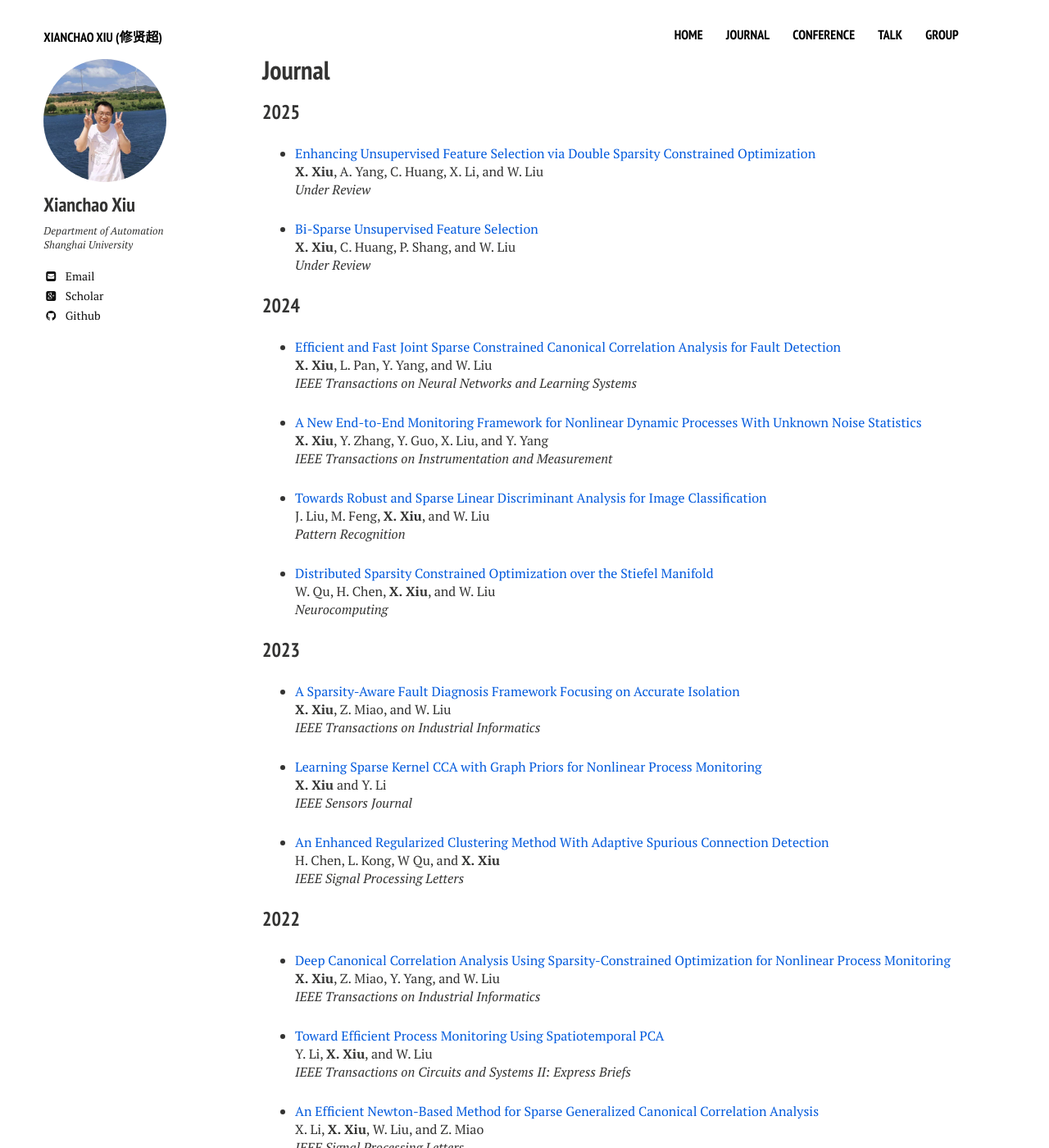
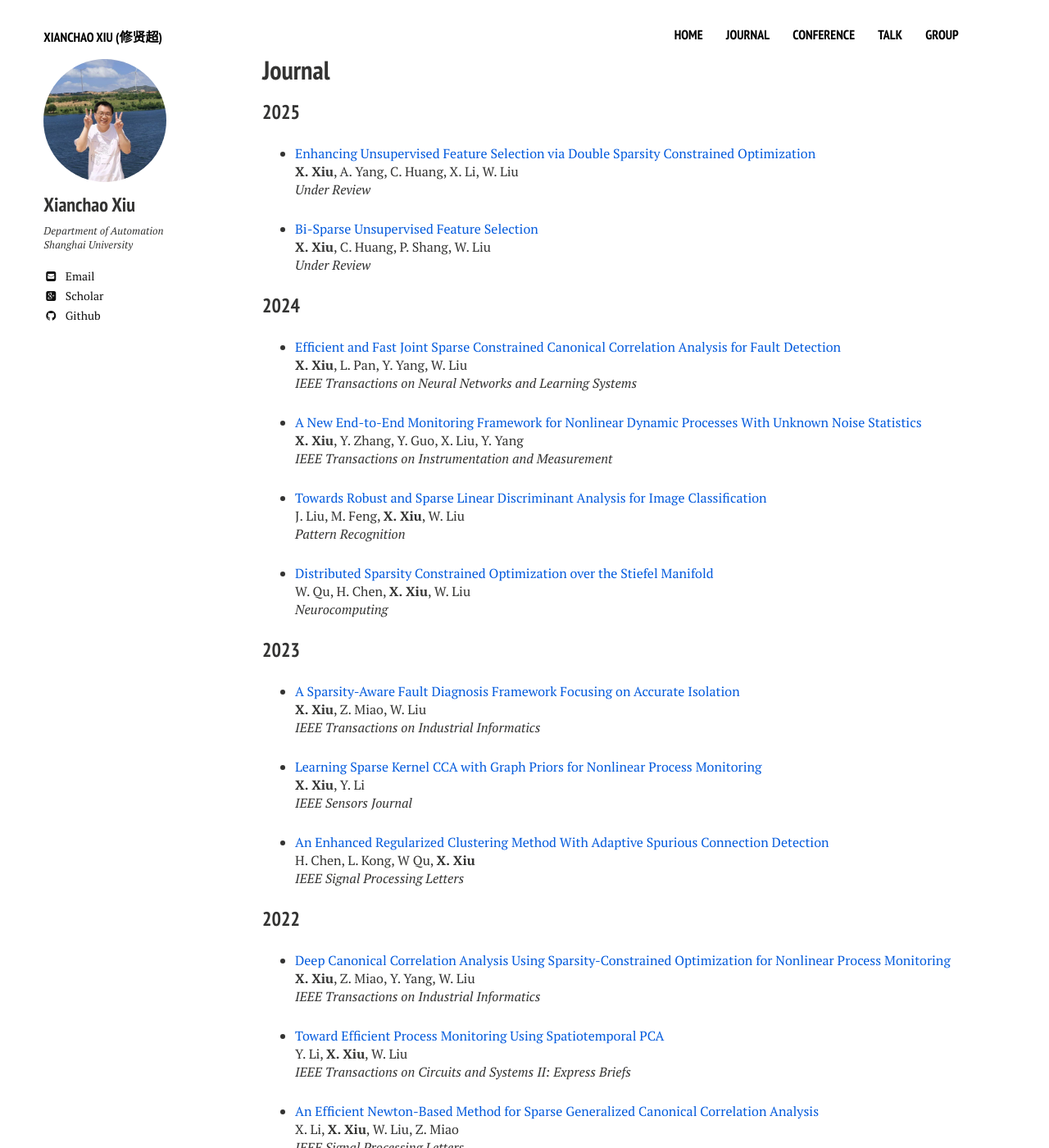
Before and after one commit to xianchaoxiu/xianchaoxiu.github.io, a Jekyll site: the page built from journal/index.md, in a window 1280 px wide and 1400 px high. Shown: the whole window at 82% size. Built offline with Jekyll 4.4.1, drawn with Linux system fonts in a browser that asks for light colours; nearby versions of some CDN libraries; some of the changed text lies outside the part shown.

Commit message:
Update index.md

```diff
--- a/journal/index.md
+++ b/journal/index.md
@@ -11,16 +11,14 @@ share: false
 
 ### 2025
 
-
 * <a href="http://arxiv.org/abs/2501.00726" class="textlink" target="_blank">Enhancing Unsupervised Feature Selection via Double Sparsity Constrained Optimization</a><br>
-<b>X. Xiu</b>, A. Yang, C. Huang, X. Li, and W. Liu<br>
+<b>X. Xiu</b>, A. Yang, C. Huang, X. Li, W. Liu<br>
 <i>Under Review</i><br>
 
 
 * <a href="https://arxiv.org/abs/2412.16819" class="textlink" target="_blank">Bi-Sparse Unsupervised Feature Selection </a><br>
-<b>X. Xiu</b>, C. Huang, P. Shang, and W. Liu<br>
+<b>X. Xiu</b>, C. Huang, P. Shang, W. Liu<br>
 <i>Under Review</i><br>
-
 
 
 
@@ -28,22 +26,22 @@ share: false
 ### 2024
 
 * <a href="https://ieeexplore.ieee.org/document/9887978" class="textlink" target="_blank">Efficient and Fast Joint Sparse Constrained Canonical Correlation Analysis for Fault Detection</a><br>
-<b>X. Xiu</b>, L. Pan, Y. Yang, and W. Liu<br>
+<b>X. Xiu</b>, L. Pan, Y. Yang, W. Liu<br>
 <i>IEEE Transactions on Neural Networks and Learning Systems</i><br>
 
 
 * <a href="https://ieeexplore.ieee.org/abstract/document/10464356" class="textlink" target="_blank">A New End-to-End Monitoring Framework for Nonlinear Dynamic Processes With Unknown Noise Statistics</a><br>
-<b>X. Xiu</b>, Y. Zhang, Y. Guo, X. Liu, and Y. Yang<br>
+<b>X. Xiu</b>, Y. Zhang, Y. Guo, X. Liu, Y. Yang<br>
 <i>IEEE Transactions on Instrumentation and Measurement</i><br>
 
 
 * <a href="https://www.sciencedirect.com/science/article/abs/pii/S0031320324002632" class="textlink" target="_blank">Towards Robust and Sparse Linear Discriminant Analysis for Image Classification</a><br>
-J. Liu, M. Feng, <b>X. Xiu</b>, and W. Liu<br>
+J. Liu, M. Feng, <b>X. Xiu</b>, W. Liu<br>
 <i>Pattern Recognition</i><br>
 
 
 * <a href="https://www.sciencedirect.com/science/article/abs/pii/S0925231224010385" class="textlink" target="_blank">Distributed Sparsity Constrained Optimization over the Stiefel Manifold</a><br>
-W. Qu, H. Chen, <b>X. Xiu</b>, and W. Liu<br>
+W. Qu, H. Chen, <b>X. Xiu</b>, W. Liu<br>
 <i>Neurocomputing</i><br>
 
 
@@ -52,17 +50,17 @@ W. Qu, H. Chen, <b>X. Xiu</b>, and W. Liu<br>
 ### 2023
 
 * <a href="https://ieeexplore.ieee.org/abstract/document/9788040" class="textlink" target="_blank">A Sparsity-Aware Fault Diagnosis Framework Focusing on Accurate Isolation</a><br>
-<b>X. Xiu</b>, Z. Miao, and W. Liu<br>
+<b>X. Xiu</b>, Z. Miao, W. Liu<br>
 <i>IEEE Transactions on Industrial Informatics</i><br>
 
 
 * <a href="https://ieeexplore.ieee.org/abstract/document/10050438" class="textlink" target="_blank">Learning Sparse Kernel CCA with Graph Priors for Nonlinear Process Monitoring</a><br>
-<b>X. Xiu</b> and Y. Li<br>
+<b>X. Xiu</b>, Y. Li<br>
 <i>IEEE Sensors Journal</i><br>
 
 
 * <a href="https://ieeexplore.ieee.org/abstract/document/10252040" class="textlink" target="_blank">An Enhanced Regularized Clustering Method With Adaptive Spurious Connection Detection</a><br>
-H. Chen, L. Kong, W Qu, and <b>X. Xiu</b><br>
+H. Chen, L. Kong, W Qu, <b>X. Xiu</b><br>
 <i>IEEE Signal Processing Letters</i><br>
 
 
@@ -71,17 +69,17 @@ H. Chen, L. Kong, W Qu, and <b>X. Xiu</b><br>
 ### 2022
 
 * <a href="https://ieeexplore.ieee.org/document/9583864" class="textlink" target="_blank">Deep Canonical Correlation Analysis Using Sparsity-Constrained Optimization for Nonlinear Process Monitoring</a><br>
-<b>X. Xiu</b>, Z. Miao, Y. Yang, and W. Liu<br>
+<b>X. Xiu</b>, Z. Miao, Y. Yang, W. Liu<br>
 <i>IEEE Transactions on Industrial Informatics</i><br>
 
 
 * <a href="https://ieeexplore.ieee.org/abstract/document/9765518" class="textlink" target="_blank">Toward Efficient Process Monitoring Using Spatiotemporal PCA</a><br>
-Y. Li, <b>X. Xiu</b>, and W. Liu<br>
+Y. Li, <b>X. Xiu</b>, W. Liu<br>
 <i>IEEE Transactions on Circuits and Systems II: Express Briefs</i><br>
 
 
 * <a href="https://ieeexplore.ieee.org/abstract/document/9619966" class="textlink" target="_blank">An Efficient Newton-Based Method for Sparse Generalized Canonical Correlation Analysis</a><br>
-X. Li, <b>X. Xiu</b>, W. Liu, and Z. Miao<br>
+X. Li, <b>X. Xiu</b>, W. Liu, Z. Miao<br>
 <i>IEEE Signal Processing Letters</i><br>
 
 
@@ -89,11 +87,11 @@ X. Li, <b>X. Xiu</b>, W. Liu, and Z. Miao<br>
 ### 2021
 
 * <a href="https://ieeexplore.ieee.org/abstract/document/9381237" class="textlink" target="_blank">Fault Detection Using Structured Joint Sparse Nonnegative Matrix Factorization</a> <br>
-<b>X. Xiu</b>, Y. Yang, L. Kong, and W. Liu <br>
+<b>X. Xiu</b>, Y. Yang, L. Kong, W. Liu <br>
 <i>IEEE Transactions on Instrumentation and Measurement</i><br>
 
 * <a href="https://ieeexplore.ieee.org/abstract/document/9068308/" class="textlink" target="_blank">Data-Driven Process Monitoring Using Structured Joint Sparse Canonical Correlation Analysis</a><br>
-<b>X. Xiu</b>, Y. Yang, L. Kong, and W. Liu<br>
+<b>X. Xiu</b>, Y. Yang, L. Kong, W. Liu<br>
 <i>IEEE Transactions on Circuits and Systems II: Express Briefs</i><br>
 
 
@@ -101,19 +99,19 @@ X. Li, <b>X. Xiu</b>, W. Liu, and Z. Miao<br>
 ### 2020
 
 * <a href="https://www.sciencedirect.com/science/article/abs/pii/S0096300320302411" class="textlink" target="_blank">tSSNALM: A Fast Two-Stage Semi-Smooth Newton Augmented Lagrangian Method for Sparse CCA</a>  <br>
-<b>X. Xiu</b>, Y. Yang, L. Kong, and W. Liu<br>
+<b>X. Xiu</b>, Y. Yang, L. Kong, W. Liu<br>
 <i>Applied Mathematics and Computation</i><br>
 
 
 * <a href="https://www.sciencedirect.com/science/article/abs/pii/S095915242030247X" class="textlink" target="_blank">Laplacian Regularized Robust Principal Component Analysis for Process Monitoring</a>  <br>
-<b>X. Xiu</b>, Y. Yang, L. Kong, and W. Liu <br>
+<b>X. Xiu</b>, Y. Yang, L. Kong, W. Liu <br>
 <i>Journal of Process Control</i><br>
 
 
 ### 2019
 
 * <a href="https://www.sciencedirect.com/science/article/abs/pii/S0167947319300039" class="textlink" target="_blank">Alternating Direction Method of Multipliers for Nonconvex Fused Regression Problems</a>  <br>
-<b>X. Xiu</b>, W. Liu, L. Li, and L. Kong<br>
+<b>X. Xiu</b>, W. Liu, L. Li, L. Kong<br>
 <i>Computational Statistics & Data Analysis</i><br>
 
 
@@ -121,5 +119,5 @@ X. Li, <b>X. Xiu</b>, W. Liu, and Z. Miao<br>
 ### 2018
 
 * <a href="https://link.springer.com/article/10.1007/s10589-017-9977-7" class="textlink" target="_blank">Iterative Reweighted Methods for L1-Lp Minimization</a>  <br>
-<b>X. Xiu</b>, L. Kong, Y. Li, and H. Qi<br>
+<b>X. Xiu</b>, L. Kong, Y. Li, H. Qi<br>
 <i>Computational Optimization and Applications</i><br>
```
